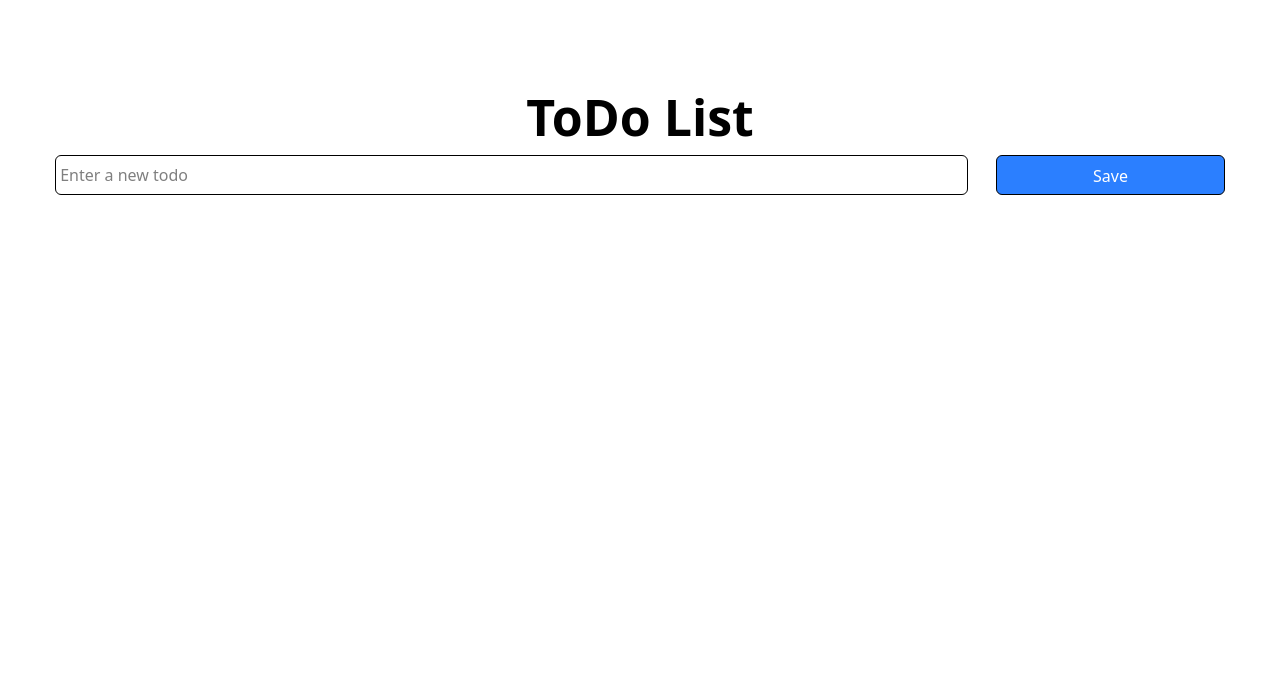
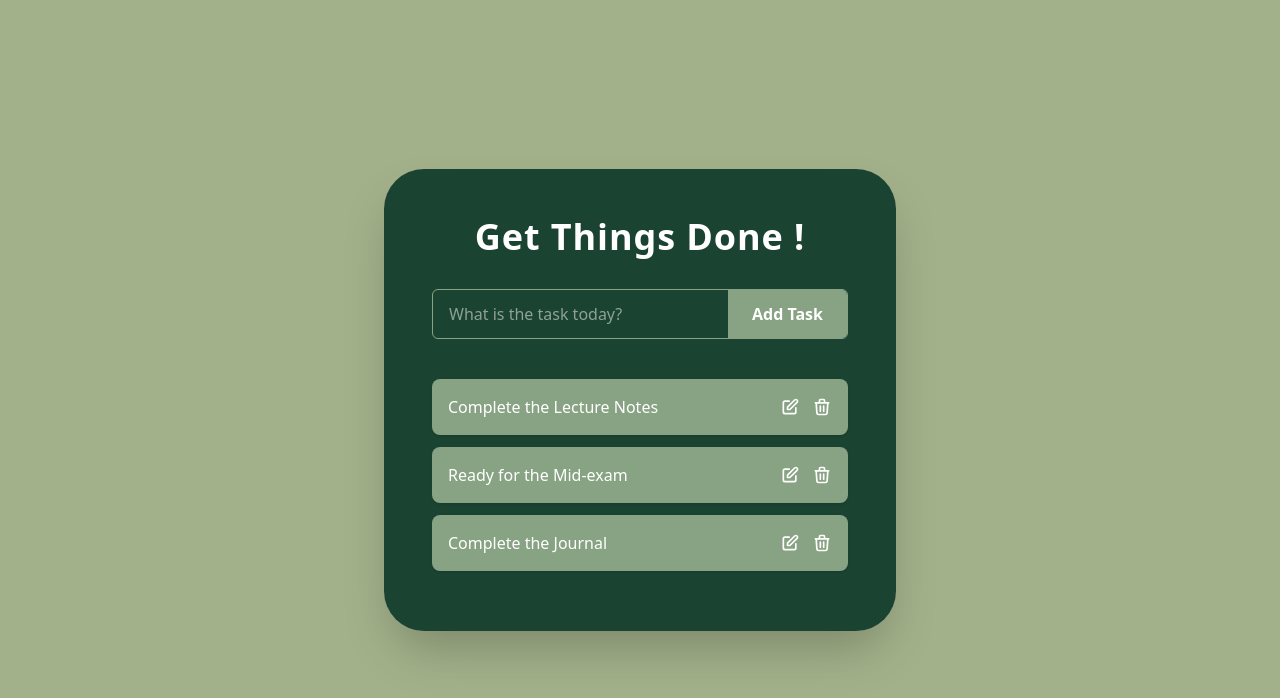
Before and after one commit to ZafarAhmed-Developer/ToDoApp_list, a React (Vite) app: page / in a window 1280 px wide. Shown: the top 698 px of the page. Built offline with nearby package versions, Linux system fonts and the light colour scheme.

Commit message:
Redesigned the UI of the Todo App, added edit and delete functionality to the todo items, and implemented local storage to persist data across sessions. The app now allows users to  easily manage their tasks with an improved user experience.

```diff
--- a/src/App.jsx
+++ b/src/App.jsx
@@ -1,28 +1,26 @@
 import { useState } from "react";
-import "./App.css";
 import TodoForm from "./components/TodoForm";
 import TodoList from "./components/TodoList";
 
 function App() {
-  const [todoList, setTodoList] = useState([]);
-
-  const addTodo = (newTodo) => {
-    const isDuplicate = todoList.some(
-      (item) => item.toLowerCase() === newTodo.toLowerCase()
-    );
-    if (!isDuplicate) {
-      setTodoList([...todoList, newTodo]);
-    } else {
-      alert("Todo List already exist ......");
-    }
-  };
+  const [todoList, setTodoList] = useState([
+    "Complete the Lecture Notes",
+    "Ready for the Mid-exam",
+    "Complete the Journal"
+  ]);
 
   return (
-    <div className="App mt-20">
-      <h1 className="text-[50px] font-bold text-center">ToDo List</h1>
-      <TodoForm addTodo={addTodo} />
-      <div className="outerDiv">
-        <TodoList todoList={todoList} setTodoList={setTodoList} />
+    <div className="min-h-screen bg-[#a3b18a] flex items-center justify-center p-4">
+      <div className="w-full max-w-lg bg-[#1b4332] rounded-[2.5rem] p-8 md:p-12 shadow-2xl flex flex-col items-center">
+        <h1 className="text-white text-3xl md:text-4xl font-bold text-center mb-8 tracking-wide block w-full">
+          Get Things Done !
+        </h1>
+
+        <TodoForm todoList={todoList} setTodoList={setTodoList} />
+
+        <div className="w-full">
+          <TodoList todoList={todoList} setTodoList={setTodoList} />
+        </div>
       </div>
     </div>
   );
--- a/src/components/TodoForm.jsx
+++ b/src/components/TodoForm.jsx
@@ -1,25 +1,32 @@
-function TodoForm({ addTodo }) {
-    const saveToDoList = (event) => {
-        event.preventDefault();
-        const toname = event.target.toname.value.trim();
-        if (!toname) return;
-        addTodo(toname);
-        event.target.toname.value = "";
+import { useState } from "react";
+
+function TodoForm({ todoList, setTodoList }) {
+    const [inputValue, setInputValue] = useState("");
+
+    const addTask = () => {
+        if (inputValue.trim()) {
+            setTodoList([...todoList, inputValue.trim()]);
+            setInputValue("");
+        }
     };
 
     return (
-        <form onSubmit={saveToDoList}>
+        <div className="flex mb-10 border border-[#88a383] rounded-md overflow-hidden w-full">
             <input
                 type="text"
-                name="toname"
-                className="border rounded-md"
-                placeholder=" Enter a new todo"
-
+                placeholder="What is the task today?"
+                value={inputValue}
+                onChange={(e) => setInputValue(e.target.value)}
+                className="bg-transparent text-white placeholder-white/50 px-4 py-3 flex-1 outline-none min-w-0"
+                onKeyDown={(e) => e.key === 'Enter' && addTask()}
             />
-            <button className="border border-black bg-blue-500 text-white rounded-md hover:bg-green-500 transition-colors duration-200 active:scale-95 ml-2 px-4 py-2">
-                Save
+            <button
+                onClick={addTask}
+                className="bg-[#88a383] text-white px-6 py-3 font-bold hover:bg-[#7a9275] transition-colors shrink-0 cursor-pointer"
+            >
+                Add Task
             </button>
-        </form>
+        </div>
     );
 }
 
--- a/src/components/TodoItem.jsx
+++ b/src/components/TodoItem.jsx
@@ -1,7 +1,6 @@
 import { useState } from "react";
 
 function TodoItems({ value, indexNumber, todoList, setTodoList }) {
-    const [status, setStatus] = useState(false);
     const [isEditing, setIsEditing] = useState(false);
     const [editValue, setEditValue] = useState(value);
 
@@ -9,10 +8,6 @@ function TodoItems({ value, indexNumber, todoList, setTodoList }) {
         const finalData = todoList.filter((_, i) => i !== indexNumber);
         setTodoList(finalData);
     };
-
-    const checkStatus = () => setStatus(!status);
-    const startEdit = () => { setEditValue(value); setIsEditing(true); };
-    const cancelEdit = () => { setIsEditing(false); setEditValue(value); };
 
     const saveEdit = () => {
         if (editValue.trim()) {
@@ -25,78 +20,36 @@ function TodoItems({ value, indexNumber, todoList, setTodoList }) {
     };
 
     return (
-        <div className="flex items-center gap-3 mb-3 w-full group">
-            <div
-                onClick={checkStatus}
-                className={`flex-grow flex items-center p-4 rounded-xl transition-all duration-300 cursor-pointer shadow-sm border
-                    ${status
-                        ? "bg-gray-50 border-gray-200 opacity-60"
-                        : "bg-white border-gray-100 hover:border-blue-300 hover:shadow-md"}`}
-            >
+        <div className="flex items-center justify-between bg-[#88a383] text-white p-4 rounded-lg mb-3 shadow-sm w-full">
+            <div className="flex-1 min-w-0 mr-4">
                 {isEditing ? (
-                    <div className="flex items-center w-full gap-2">
-                        <span className="text-blue-500 font-bold">#</span>
-                        <input
-                            value={editValue}
-                            onChange={(e) => setEditValue(e.target.value)}
-                            className="bg-transparent w-full outline-none text-gray-700 font-medium border-b-2 border-blue-400 pb-1"
-                            onClick={(e) => e.stopPropagation()}
-                            autoFocus
-                            onKeyDown={(e) => {
-                                if (e.key === 'Enter') saveEdit();
-                                if (e.key === 'Escape') cancelEdit();
-                            }}
-                        />
-                    </div>
+                    <input
+                        value={editValue}
+                        onChange={(e) => setEditValue(e.target.value)}
+                        className="bg-transparent border-b border-white/50 w-full outline-none text-white font-medium block"
+                        autoFocus
+                        onKeyDown={(e) => e.key === 'Enter' && saveEdit()}
+                    />
                 ) : (
-                    <div className="flex items-center gap-3 overflow-hidden">
-                        <span className={`font-bold transition-colors ${status ? "text-gray-400" : "text-blue-500"}`}>
-                            {indexNumber + 1}.
-                        </span>
-                        <span className={`truncate font-medium transition-all ${status ? "line-through text-gray-400" : "text-gray-700"}`}>
-                            {value}
-                        </span>
-                    </div>
+                    <span className="font-medium truncate block text-left">{value}</span>
                 )}
             </div>
 
-
-            <div className="flex gap-2 flex-shrink-0 opacity-0 group-hover:opacity-100 transition-opacity duration-200">
+            <div className="flex items-center gap-3 shrink-0">
                 {isEditing ? (
-                    <>
-                        <button
-                            onClick={(e) => { e.stopPropagation(); saveEdit(); }}
-                            className="p-2.5 bg-blue-500 text-white rounded-lg hover:bg-blue-600 shadow-lg shadow-blue-100 transition-all active:scale-95"
-                            title="Save"
-                        >
-                            ✓
-                        </button>
-                        <button
-                            onClick={(e) => { e.stopPropagation(); cancelEdit(); }}
-                            className="p-2.5 bg-gray-100 text-gray-500 rounded-lg hover:bg-gray-200 transition-all active:scale-95"
-                            title="Cancel"
-                        >
-                            ×
-                        </button>
-                    </>
+                    <button onClick={saveEdit} className="cursor-pointer hover:opacity-80">✓</button>
                 ) : (
-                    <>
-                        <button
-                            onClick={(e) => { e.stopPropagation(); startEdit(); }}
-                            className="p-2.5 bg-indigo-50 text-indigo-600 rounded-lg hover:bg-indigo-600 hover:text-white transition-all active:scale-95"
-                            title="Edit"
-                        >
-                            ✏️
-                        </button>
-                        <button
-                            onClick={(e) => { e.stopPropagation(); deleteRow(); }}
-                            className="p-2.5 bg-rose-50 text-rose-600 rounded-lg hover:bg-rose-600 hover:text-white transition-all active:scale-95"
-                            title="Delete"
-                        >
-                            🗑️
-                        </button>
-                    </>
+                    <button onClick={() => setIsEditing(true)} className="cursor-pointer hover:opacity-80">
+                        <svg xmlns="http://www.w3.org/2000/svg" className="h-5 w-5" fill="none" viewBox="0 0 24 24" stroke="currentColor">
+                            <path strokeLinecap="round" strokeLinejoin="round" strokeWidth={2} d="M11 5H6a2 2 0 00-2 2v11a2 2 0 002 2h11a2 2 0 002-2v-5m-1.414-9.414a2 2 0 112.828 2.828L11.828 15H9v-2.828l8.586-8.586z" />
+                        </svg>
+                    </button>
                 )}
+                <button onClick={deleteRow} className="cursor-pointer hover:opacity-80">
+                    <svg xmlns="http://www.w3.org/2000/svg" className="h-5 w-5" fill="none" viewBox="0 0 24 24" stroke="currentColor">
+                        <path strokeLinecap="round" strokeLinejoin="round" strokeWidth={2} d="M19 7l-.867 12.142A2 2 0 0116.138 21H7.862a2 2 0 01-1.995-1.858L5 7m5 4v6m4-6v6m1-10V4a1 1 0 00-1-1h-4a1 1 0 00-1 1v3M4 7h16" />
+                    </svg>
+                </button>
             </div>
         </div>
     );
--- a/src/components/TodoList.jsx
+++ b/src/components/TodoList.jsx
@@ -1,20 +1,19 @@
-import React from "react";
+
 import TodoItems from "./TodoItem";
 
 function TodoList({ todoList, setTodoList }) {
     return (
-
-        <ul>
-            {todoList.map((item, index) => (
+        <div className="space-y-1">
+            {todoList.map((todo, index) => (
                 <TodoItems
                     key={index}
-                    value={item}
                     indexNumber={index}
+                    value={todo}
                     todoList={todoList}
                     setTodoList={setTodoList}
                 />
             ))}
-        </ul>
+        </div>
     );
 }
 
--- a/src/index.css
+++ b/src/index.css
@@ -1 +1,8 @@
-@import"tailwindcss";
+@import "tailwindcss";
+
+@layer base {
+  body {
+    margin: 0;
+    padding: 0;
+  }
+}
```
